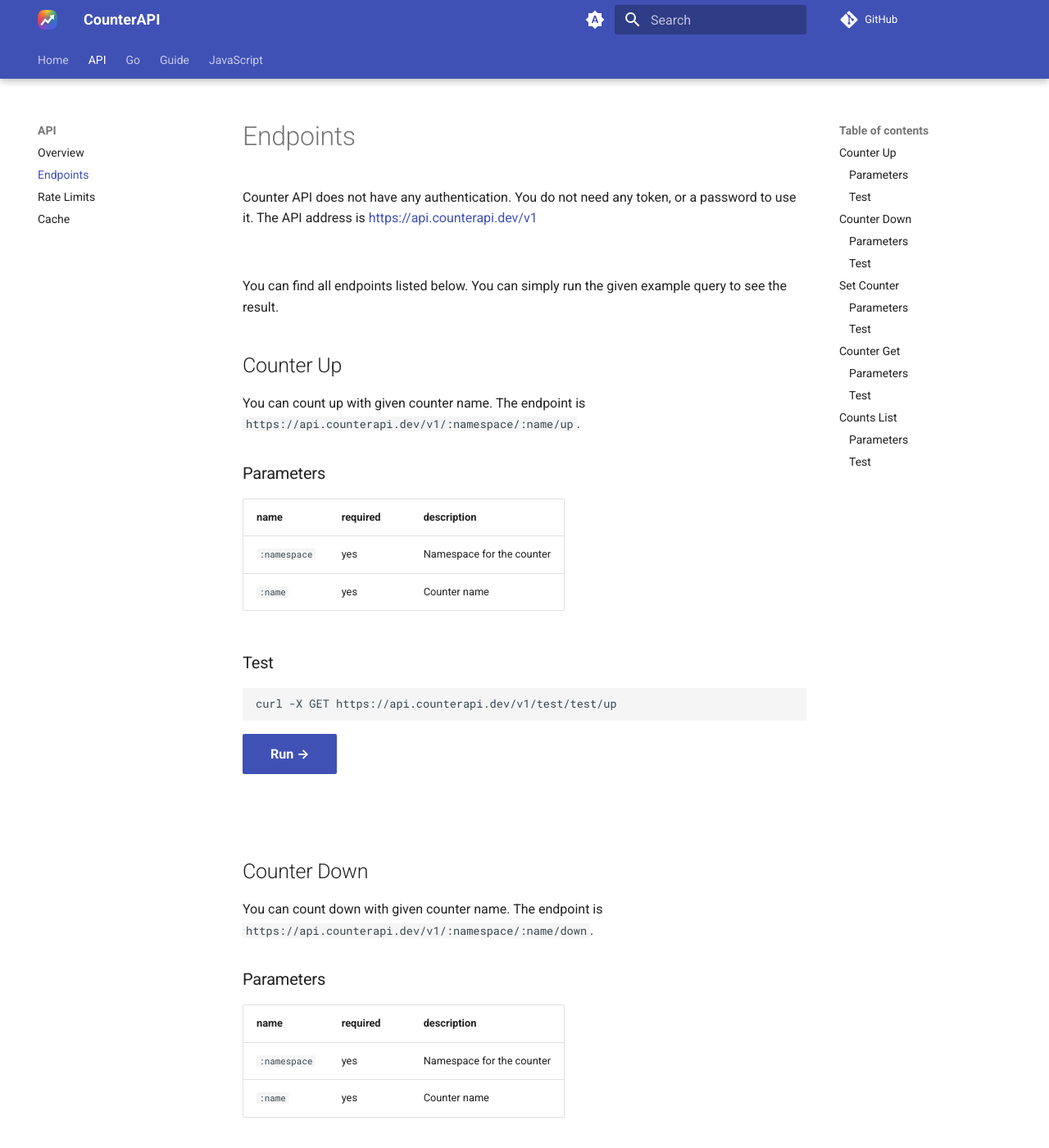
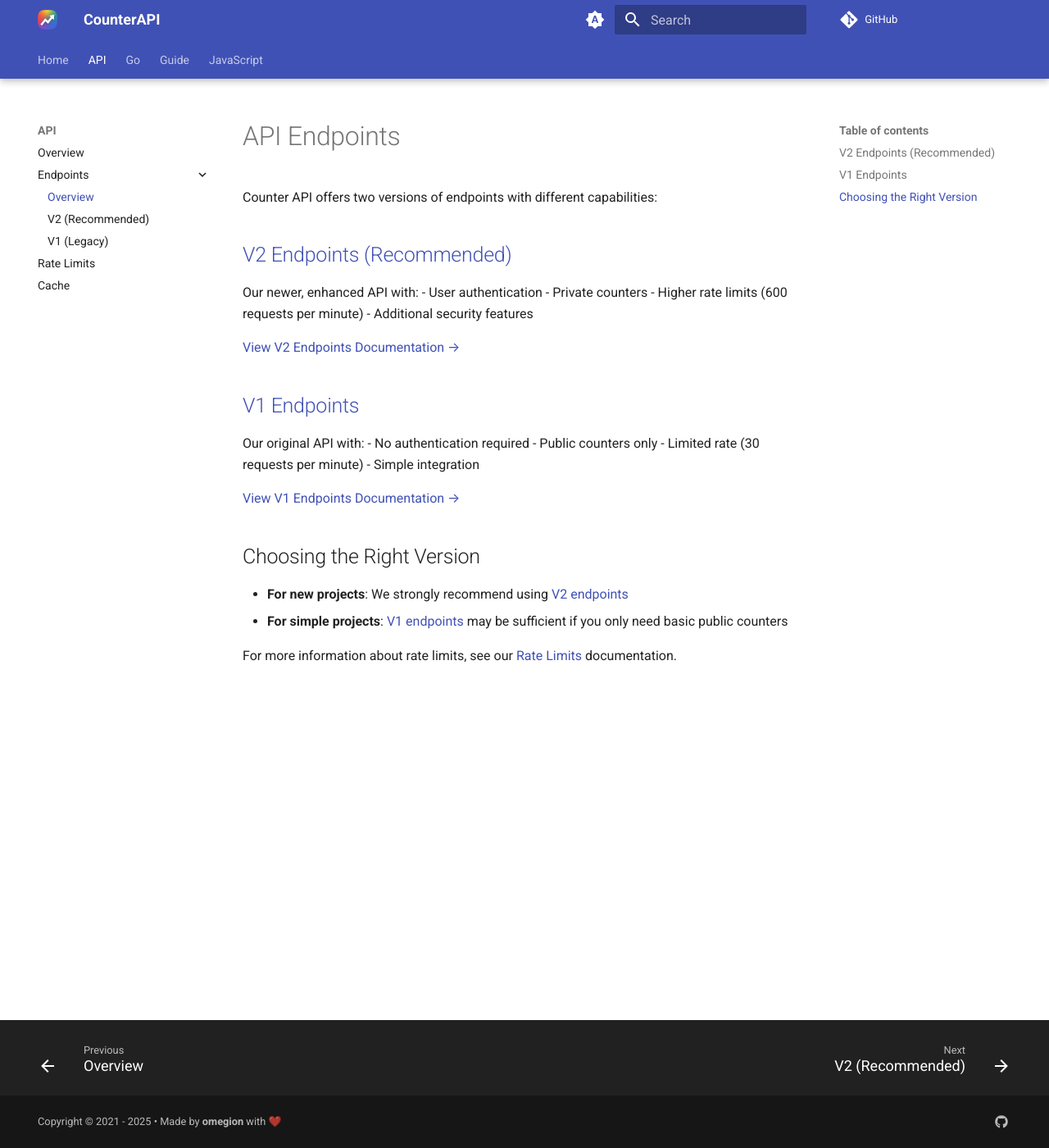
Before and after one commit to counterapi/docs, an MkDocs documentation site: the page built from docs/api/endpoints.md, in a window 1280 px wide and 1400 px high. Shown: the whole window at 82% size. Built offline with MkDocs 1.6.1 and Material for MkDocs 9.7.7, drawn with Linux system fonts in a browser that asks for light colours; comment, search, counter and statistics services are not loaded; some of the changed text lies outside the part shown.

Commit message:
chore: Change main branch

````diff
--- a/docs/api/endpoints.md
+++ b/docs/api/endpoints.md
@@ -1,183 +1,30 @@
-<script src="https://unpkg.com/vue@3/dist/vue.global.js"></script>
+# API Endpoints
 
-# Endpoints
+Counter API offers two versions of endpoints with different capabilities:
 
-Counter API does not have any authentication. You do not need any token, or a password to use it. The API address
-is [https://api.counterapi.dev/v1](https://api.counterapi.dev/v1)
+## [V2 Endpoints (Recommended)](endpoints/v2.md)
 
-<br/>
+Our newer, enhanced API with:
+- User authentication
+- Private counters
+- Higher rate limits (600 requests per minute)
+- Additional security features
 
-You can find all endpoints listed below. You can simply run the given example query to see the result.
+[View V2 Endpoints Documentation →](endpoints/v2.md)
 
-## Counter Up
+## [V1 Endpoints](endpoints/v1.md)
 
-You can count up with given counter name. The endpoint is `https://api.counterapi.dev/v1/:namespace/:name/up`.
+Our original API with:
+- No authentication required
+- Public counters only
+- Limited rate (30 requests per minute)
+- Simple integration
 
-### Parameters
+[View V1 Endpoints Documentation →](endpoints/v1.md)
 
-name | required | description
---- | --- | ---
-`:namespace`| yes | Namespace for the counter
-`:name`| yes | Counter name
+## Choosing the Right Version
 
-### Test
+- **For new projects**: We strongly recommend using [V2 endpoints](endpoints/v2.md)
+- **For simple projects**: [V1 endpoints](endpoints/v1.md) may be sufficient if you only need basic public counters
 
-```shell
-curl -X GET https://api.counterapi.dev/v1/test/test/up
-```
-
-<div id="up">
-    <a v-on:click="Run('up')" class="md-button" :class="{'md-button--primary': !loading}">
-        <span v-if="loading">Loading...</span>
-        <span v-else>Run →</span>
-    </a>
-    <pre>
-        <code v-if="result" class="language-shell">{{result}}</code>
-    </pre>
-</div>
-
-## Counter Down
-
-You can count down with given counter name. The endpoint is `https://api.counterapi.dev/v1/:namespace/:name/down`.
-
-### Parameters
-
-name | required | description
---- | --- | ---
-`:namespace`| yes | Namespace for the counter
-`:name`| yes | Counter name
-
-
-### Test
-
-```shell
-curl -X GET https://api.counterapi.dev/v1/test/test/down
-```
-
-<div id="down">
-    <a v-on:click="Run('down')" class="md-button" :class="{'md-button--primary': !loading}">
-        <span v-if="loading">Loading...</span>
-        <span v-else>Run →</span>
-    </a>
-    <pre>
-        <code v-if="result" class="language-shell">{{result}}</code>
-    </pre>
-</div>
-
-## Set Counter
-
-You can set counter with given counter name and count number. The endpoint is `https://api.counterapi.dev/v1/:namespace/:name/set`.
-
-### Parameters
-
-name | required | description
---- |----------| ---
-`:namespace`| yes      | Namespace for the counter
-`:name`| yes      | Counter name
-`count`| yes      | Count number
-
-### Test
-
-```shell
-curl -X GET https://api.counterapi.dev/v1/test/test/?count=10
-```
-
-<div id="set">
-    <a v-on:click="Run('set?count=10')" class="md-button" :class="{'md-button--primary': !loading}">
-        <span v-if="loading">Loading...</span>
-        <span v-else>Run →</span>
-    </a>
-    <pre>
-        <code v-if="result" class="language-shell">{{result}}</code>
-    </pre>
-</div>
-
-## Counter Get
-
-You can count get with given counter name. The endpoint is `https://api.counterapi.dev/v1/:namespace/:name/`.
-
-### Parameters
-
-name | required | description
---- | --- | ---
-`:namespace`| yes | Namespace for the counter
-`:name`| yes | Counter name
-
-### Test
-
-```shell
-curl -X GET https://api.counterapi.dev/v1/test/test
-```
-
-<div id="get">
-    <a v-on:click="Run('')" class="md-button" :class="{'md-button--primary': !loading}">
-        <span v-if="loading">Loading...</span>
-        <span v-else>Run →</span>
-    </a>
-    <pre>
-        <code v-if="result" class="language-shell">{{result}}</code>
-    </pre>
-</div>
-
-## Counts List
-
-You can get count list with given counter name. The endpoint is `https://api.counterapi.dev/v1/:namespace/:name/list`.
-
-### Parameters
-
-name | required | description
---- |----------| ---
-`:namespace`| yes      | Namespace for the counter
-`:name`| yes      | Counter name
-`group_by`| no       | Grouping the results by given time interval, default `day`. Options: `hour`, `day`, `week`, `month`, `year`.
-`order_by`| no       | Ordering the results. e.g. `asc`, `desc`.
-
-### Test
-
-```shell
-curl -X GET https://api.counterapi.dev/v1/test/test/list?group_by=day
-```
-
-<div id="list">
-    <a v-on:click="Run('list')" class="md-button" :class="{'md-button--primary': !loading}">
-        <span v-if="loading">Loading...</span>
-        <span v-else>Run →</span>
-    </a>
-    <pre>
-        <code v-if="result" class="language-shell">{{result}}</code>
-    </pre>
-</div>
-
----
-
-
-<script>
-  const { createApp, ref } = Vue
-  const App = {
-    setup() {
-      const result = ref('')
-      const loading = ref(false)
-      const baseURL = ref('https://api.counterapi.dev/v1/')
-      const Run = function(apiType) {
-        loading.value = true
-        fetch(baseURL.value + 'test/test/' + apiType)
-          .then(response => response.json())
-          .then(data => {
-            result.value = JSON.stringify(data, null, 2)
-            setTimeout(() => result.value = '', 10000);
-            loading.value = false
-          })
-      }
-      return {
-        result,
-        loading,
-        Run
-      }
-    }
-  }
-  createApp(App).mount('#up')
-  createApp(App).mount('#down')
-  createApp(App).mount('#set')
-  createApp(App).mount('#get')
-  createApp(App).mount('#list')
-</script>
+For more information about rate limits, see our [Rate Limits](rate-limit.md) documentation.
--- a/mkdocs.yml
+++ b/mkdocs.yml
@@ -15,7 +15,10 @@
   - Home: index.md
   - API:
     - Overview: api/index.md
-    - Endpoints: api/endpoints.md
+    - Endpoints:
+      - Overview: api/endpoints.md
+      - V2 (Recommended): api/endpoints/v2.md
+      - V1 (Legacy): api/endpoints/v1.md
     - Rate Limits: api/rate-limit.md
     - Cache: api/cache.md
   - Go:
````
Also changed, not shown: docs/api/endpoints/v1.md (added, +183 -0 lines), docs/api/endpoints/v2.md (added, +154 -0 lines).
